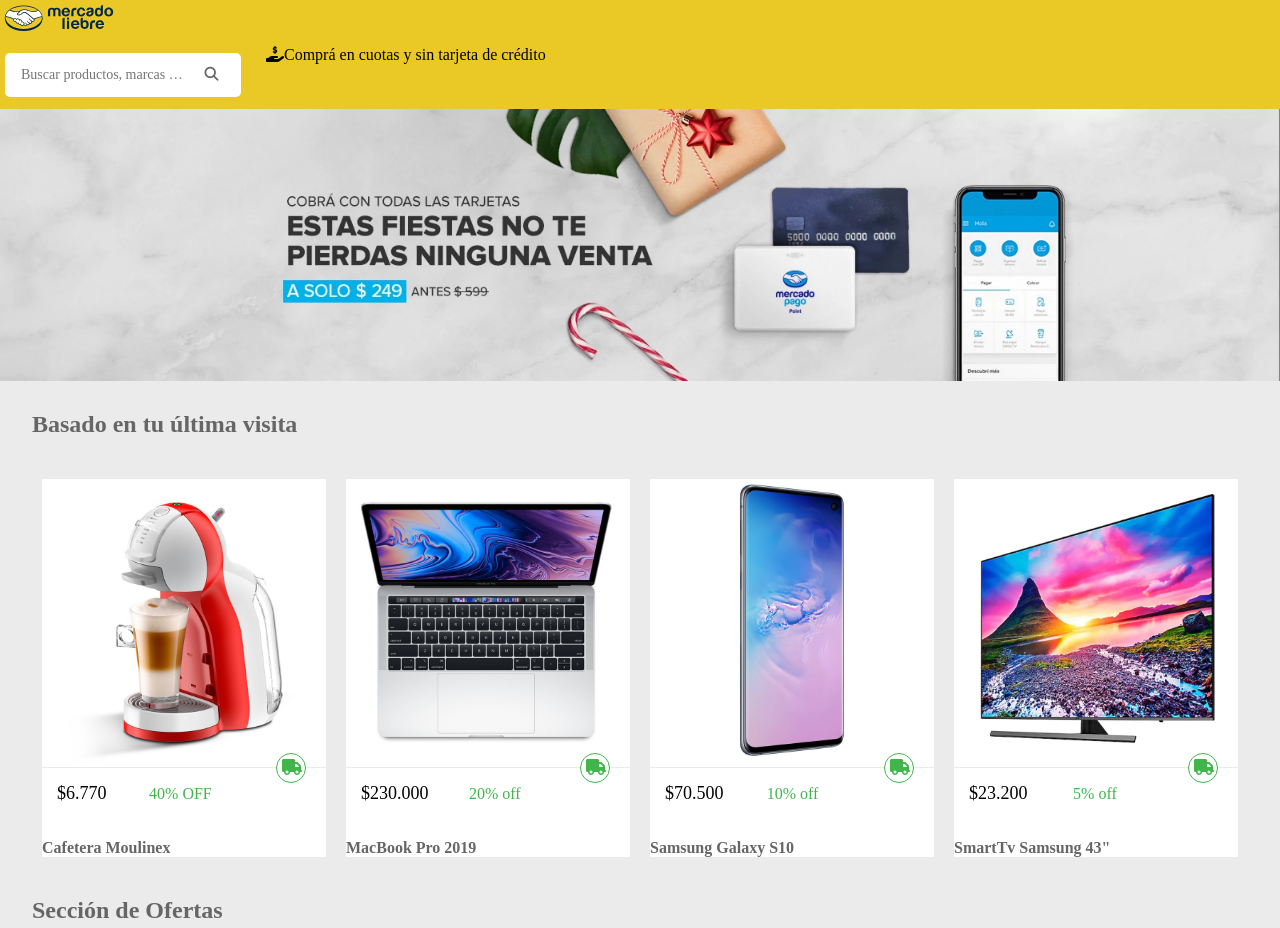
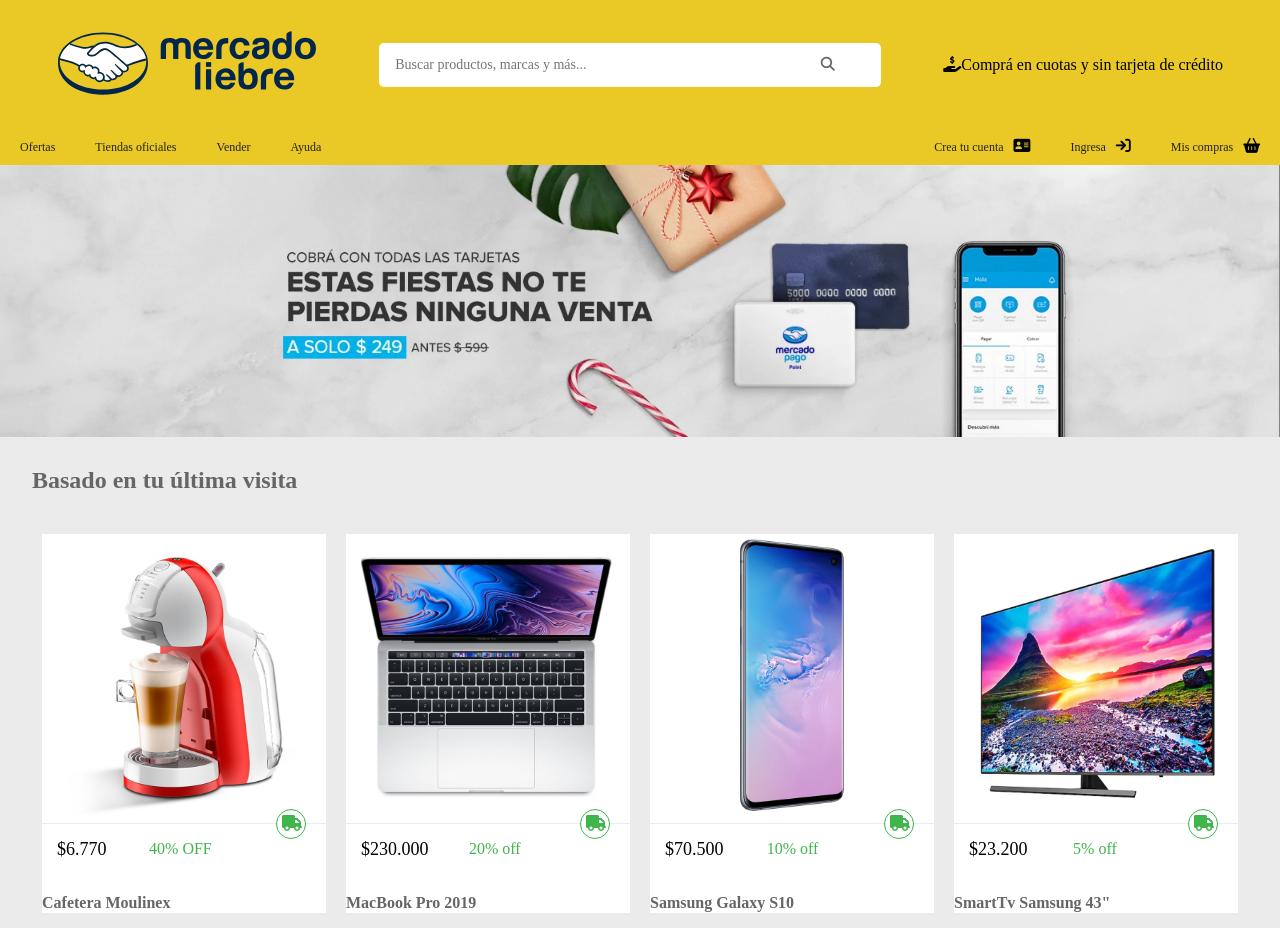
Before and after one commit to JoseGarcia182/Mercado-Liebre, a website: page views/home.html in a window 1280 px wide. Shown: the top 928 px of the page. Drawn offline with Linux system fonts and the light colour scheme.

Commit message:
Casi terminados los estilos responsive

```diff
--- a/public/css/style.css
+++ b/public/css/style.css
@@ -25,15 +25,9 @@
 }
 
 
-.container-search{
-  display: flex;
-  align-items: center;
-  justify-content: space-around;
-  width: 100vw;
-}
 
 .container {
-  width: 100%;
+  width: 52%;
   padding: 5px;
   display: flex;
   align-items: center;
@@ -270,25 +264,134 @@
 
 
 /*navegacion en Tablet*/
-@media (min-width: 361px){
+@media (min-width: 768px){
+  header {
+    display: flex;
+    flex-wrap: wrap;
+  }
+
+  header .top-header .logo {
+      width: 600px;
+  }
+
+  .top-header{
+    flex-wrap: nowrap;
+    width: 100vw;
+  }
+  .container{
+    width: 40%;
+  }
+
+  .main-navbar{
+    justify-content: space-between;
+    display: flex;
+    width: 100vw;
+    font-size: 15px;
+  }
+
+  .main-navbar ul {
+    display: flex;
+    list-style: none;
+    flex-wrap: wrap;
+  }
+
+  .main-navbar li {
+    margin: 0px 15px;
+    padding: 5px;
+  }
+
+  .main-navbar .ul-log{
+    justify-content: flex-end;
+  }
+  .main-navbar .ul-log li a{
+    padding-right: 10px;
+  }
+
+  form.search-bar input {
+      font-size: 14px;
+  }
+  form.search-bar button {
+      font-size: 14px;
+
+  }
+
+
+  main section article .Descrip{
+    display: block;
+  }
+
+  .burger-menu{
+    display: none;
+  }
+
+  .product:hover{
+    box-shadow: 0px 0px 2px black;
+    transition: all 450ms;
+  }
+  .products{
+    flex-direction: row;
+  }
+  .product {
+      width: 50%;
+  }
+  footer {
+      display: flex;
+      position: relative;
+  }
+  footer .copy-right {
+      position: absolute;
+      left: 0;
+      bottom: 0;
+      margin-top: 10px;
+  }
 
 }
 
 /*Navegacion en Escritorio*/
 @media (min-width: 769px){
-  .logo {
-    max-width: 600px;
+
+header {
+  display: flex;
+  flex-wrap: wrap;
 }
-main section article .Descrip{
-  display: block;
+
+header .top-header .logo {
+    width: 600px;
+}
+
+.top-header{
+  flex-wrap: nowrap;
+  width: 100vw;
+}
+.container{
+  width: 40%;
+}
+
+.main-navbar{
+  justify-content: space-between;
+  display: flex;
+  width: 100vw;
+  font-size: 15px;
+}
+
+.main-navbar ul {
+  display: flex;
+  list-style: none;
+  flex-wrap: wrap;
 }
 
 .main-navbar li {
-    margin: 0 10px;
+  margin: 0px 15px;
+  padding: 5px;
 }
-.main-navbar a {
-    font-size: 16px;
+
+.main-navbar .ul-log{
+  justify-content: flex-end;
 }
+.main-navbar .ul-log li a{
+  padding-right: 10px;
+}
+
 form.search-bar input {
     font-size: 14px;
 }
@@ -296,8 +399,18 @@
     font-size: 14px;
 
 }
+
+
+main section article .Descrip{
+  display: block;
+}
+
+.burger-menu{
+  display: none;
+}
+
 .product:hover{
-  box-shadow: 0px 0px 2px black;
+  box-shadow: 0px 0px 25px -5px black;
   transition: all 450ms;
 }
 .products{
@@ -316,15 +429,6 @@
     bottom: 0;
     margin-top: 10px;
 }
-.burger-menu{
-  display: none;
-}
-header{
-  display: flex;
-}
-.main-navbar{
-  flex-direction: row;
-  justify-content: flex-start;
-}
+
 
 }
--- a/views/home.html
+++ b/views/home.html
@@ -18,7 +18,6 @@
   <body>
     <header>
       <div class="top-header">
-        <div class="contairner-search">
         <div class="logo">
           <img
             src="/images/logo-mercado-liebre.svg"
@@ -37,21 +36,22 @@
             </button>
           </form>
         </div>
-      </div>
+
         <p id="subtt">
           <i class="fa-solid fa-hand-holding-dollar"></i>Comprá en cuotas y sin
           tarjeta de crédito
         </p>
       </div>
+
       <nav class="main-navbar">
-      <ul class="ul__nav">
+      <ul class="ul-nav">
         <li><a href="#">Ofertas</a></li>
         <li><a href="#">Tiendas oficiales</a></li>
         <li><a href="#">Vender</a></li>
         <li><a href="#">Ayuda</a></li>
       </ul>
 
-      <ul class="ul__log">
+      <ul class="ul-log">
         <li>
           <a href="#">Crea tu cuenta</a><i class="fa-solid fa-address-card"></i>
         </li>
@@ -69,13 +69,15 @@
         <i class="fas fa-bars"></i>
       </div>
     </header>
- <section class="banner">
+
+      <section class="banner">
         <img
           id="banner"
           src="/images/img-home-banner.jpg"
           alt="banner de ofertas"
         />
-  </section>
+      </section>
+
     <main>
 
       <section>
```
